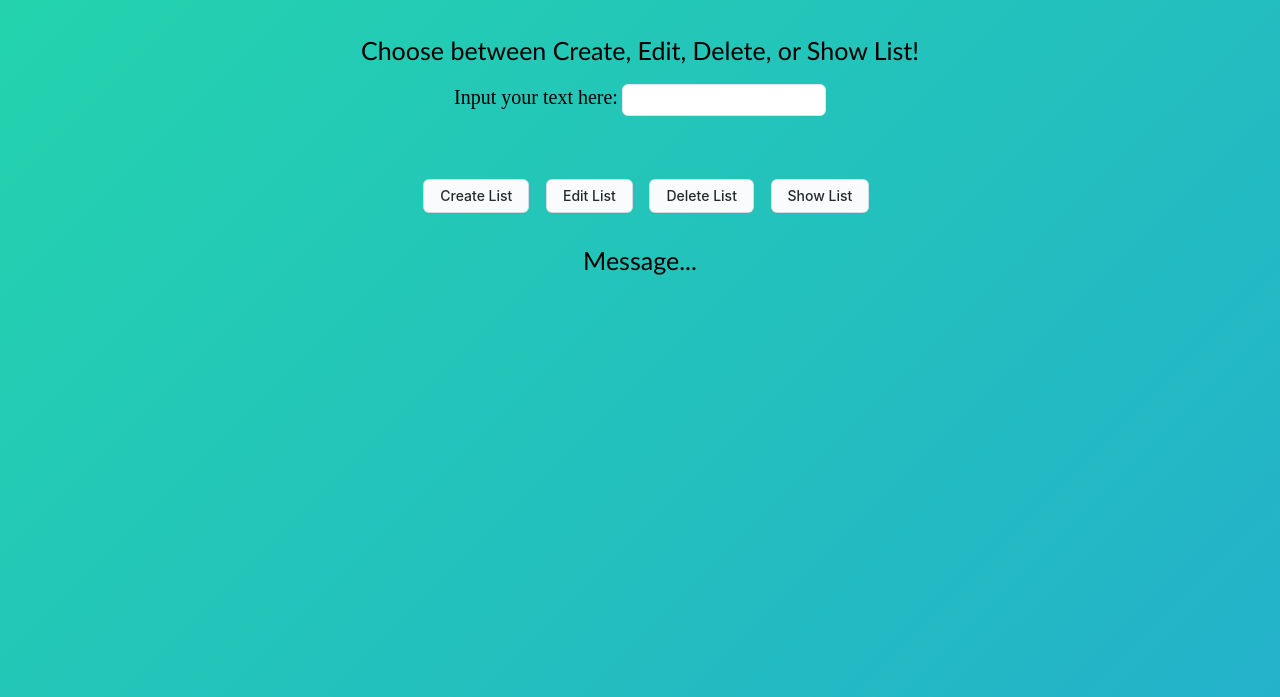
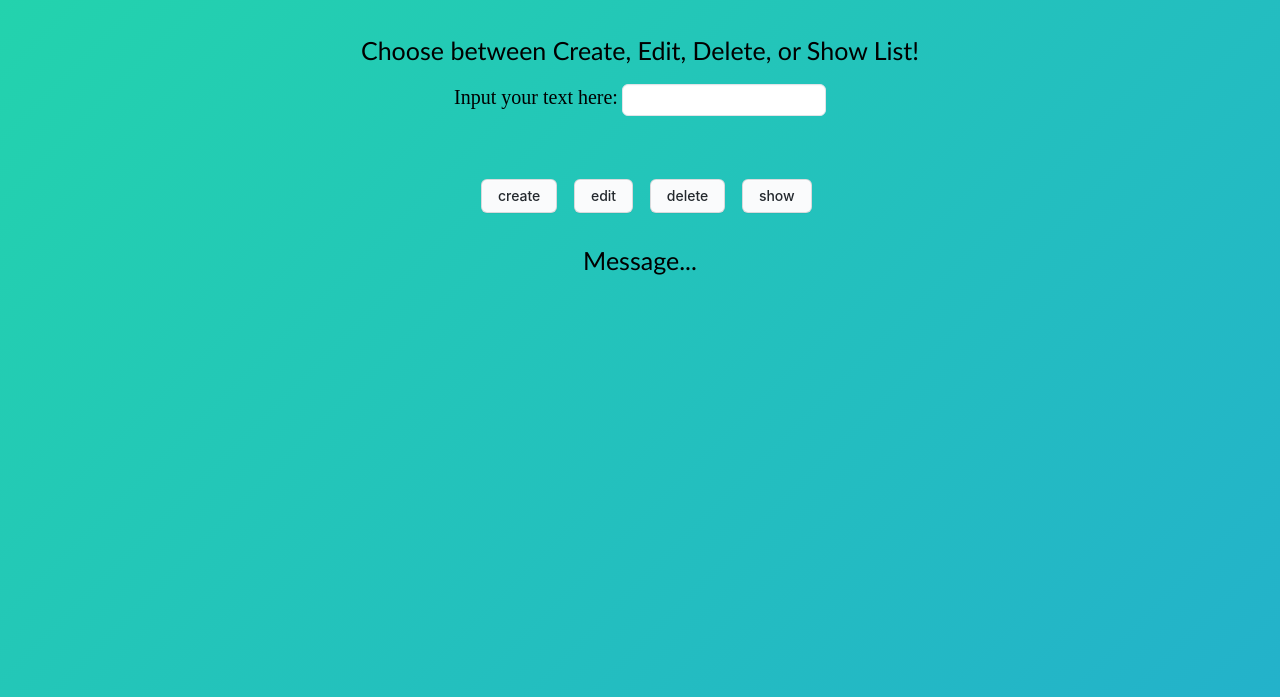
Before and after one commit to izasoerya/Todo-JS, a website: page views/index.html in a window 1280 px wide. Shown: the part 143-840 px from the top of the page. Drawn offline with Linux system fonts and the light colour scheme.

Commit message:
delete unused semicolon

```diff
--- a/views/index.html
+++ b/views/index.html
@@ -15,10 +15,10 @@
     <form id="input-type">
       <label style="font-size: 20px">Input your text here:</label>
       <input class="input-user" type="text" required /> <br />
-      <button class="button-4" ; id="create">Create List</button>
-      <button class="button-4" ; id="edit">Edit List</button>
-      <button class="button-4" ; id="delete">Delete List</button>
-      <button class="button-4" ; id="show">Show List</button>
+      <button class="button-4" id="create">create</button>
+      <button class="button-4" id="edit">edit</button>
+      <button class="button-4" id="delete">delete</button>
+      <button class="button-4" id="show">show</button>
     </form>
     <p class="description" ; style="padding-top: 2%">Message...</p>
   </body>
```
